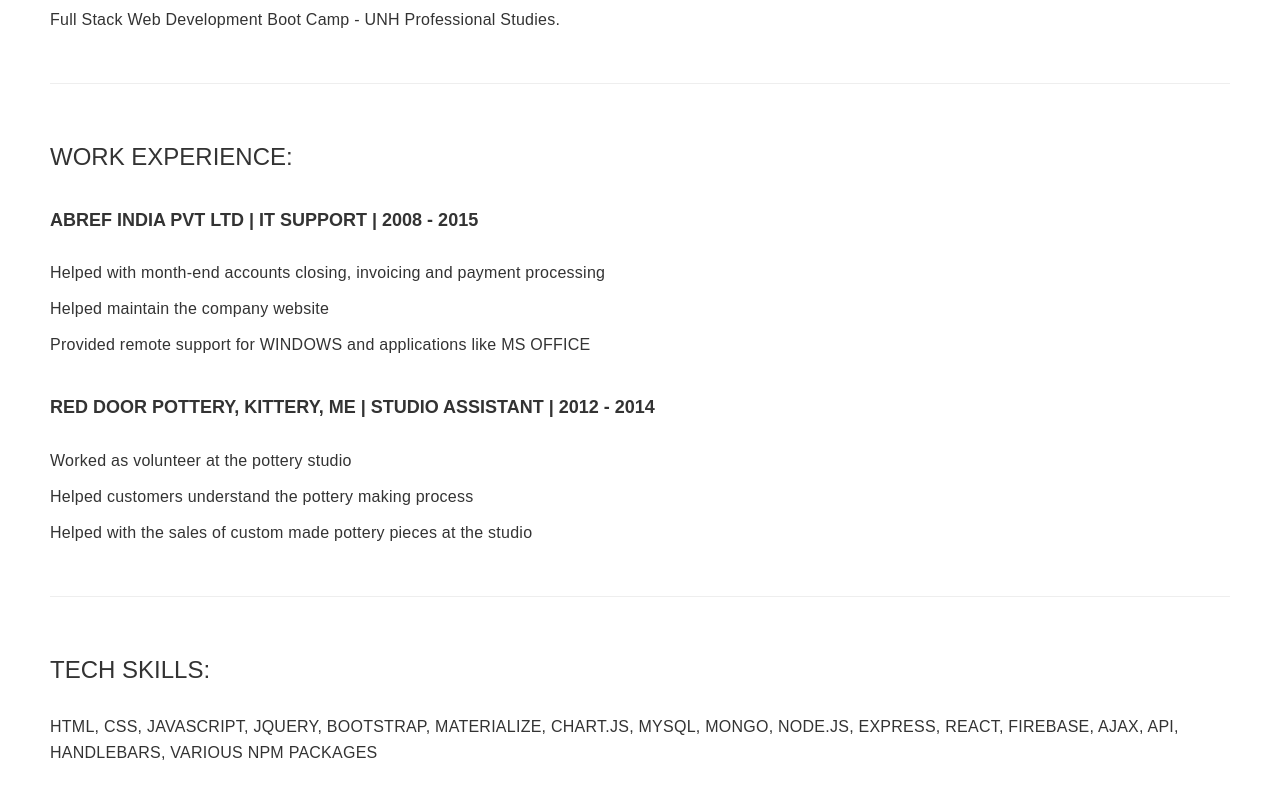
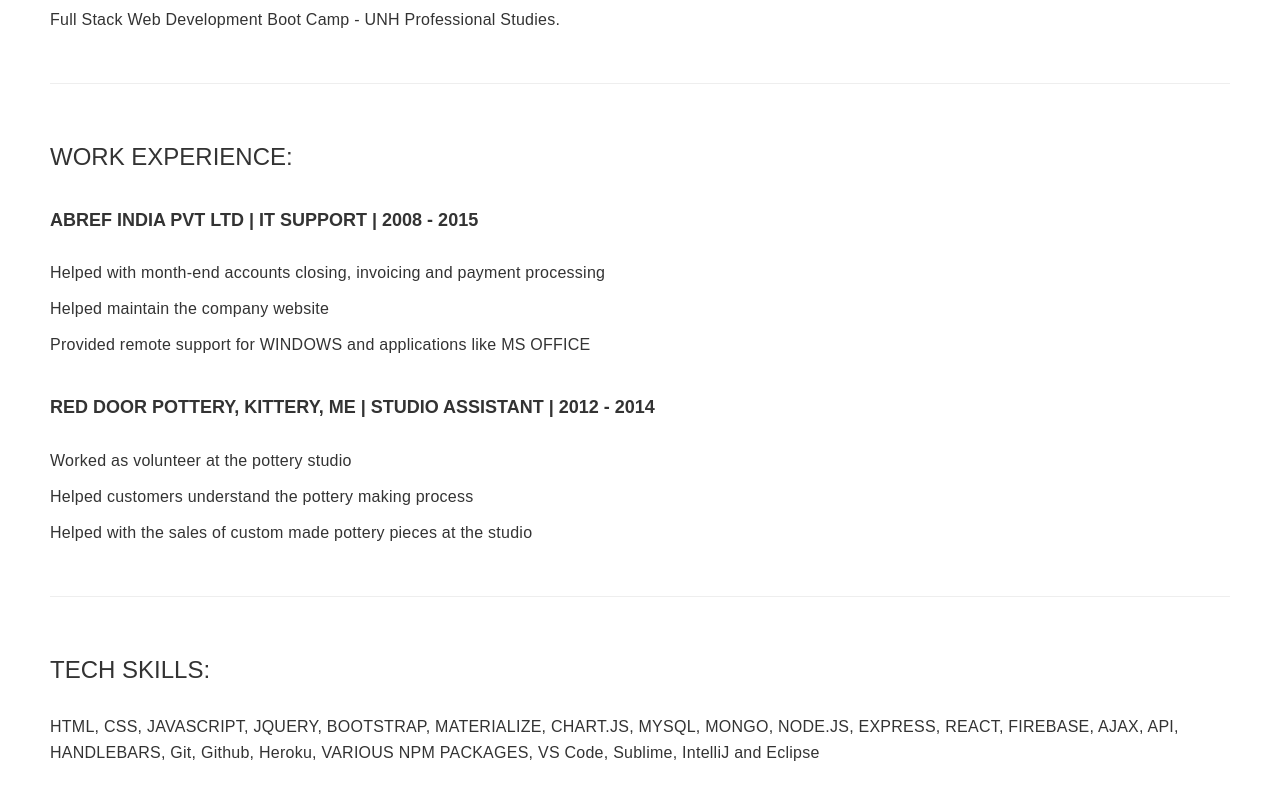
Before and after one commit to anithasunil2008/Portfolio, a plain HTML site: page resume.html in a window 1280 px wide. Shown: the part 611-1411 px from the top of the page. Drawn offline with Linux system fonts and the light colour scheme; files whose address does not match are found by name.

Commit message:
edited resume

```diff
--- a/resume.html
+++ b/resume.html
@@ -91,7 +91,7 @@
             TECH SKILLS:
         </h3>
         <br>
-        <p>HTML, CSS, JAVASCRIPT, JQUERY, BOOTSTRAP, MATERIALIZE, CHART.JS, MYSQL, MONGO, NODE.JS, EXPRESS, REACT, FIREBASE, AJAX, API, HANDLEBARS, VARIOUS NPM PACKAGES</p>
+        <p>HTML, CSS, JAVASCRIPT, JQUERY, BOOTSTRAP, MATERIALIZE, CHART.JS, MYSQL, MONGO, NODE.JS, EXPRESS, REACT, FIREBASE, AJAX, API, HANDLEBARS, Git, Github, Heroku, VARIOUS NPM PACKAGES, VS Code, Sublime, IntelliJ and Eclipse</p>
         <br>
         <br>
     </div>
```
